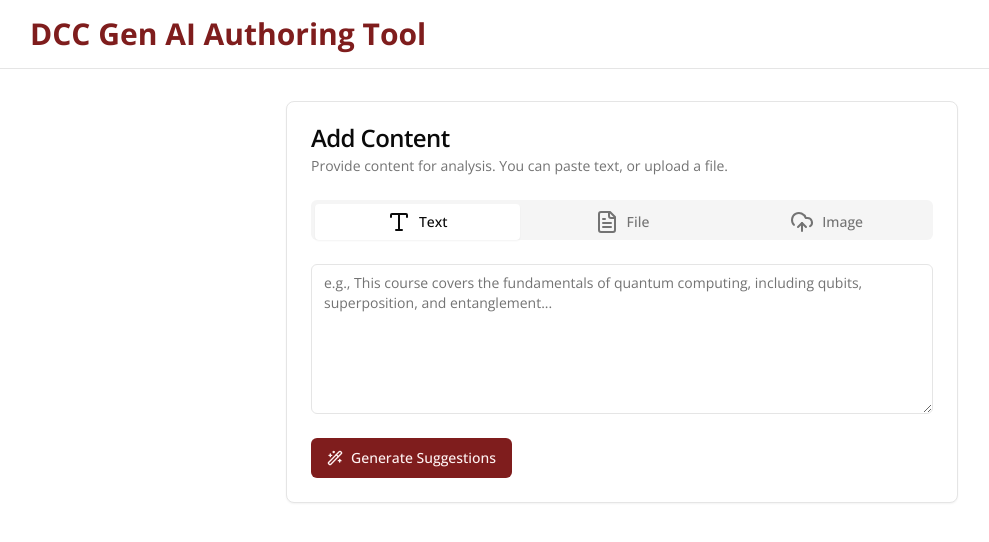
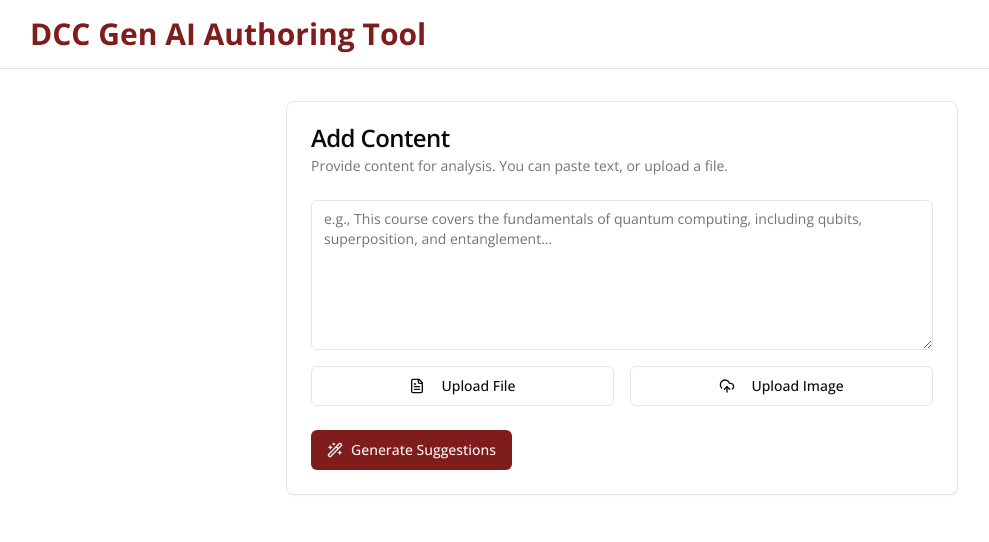
Before and after one commit to oneorigin-2-0/dcc-credential-co-writer, a Next.js app in the folder frontend/: page /genai in a window 1280 px wide. Shown: the top 542 px of the page, without its empty margins (18-1007 px from the left). Built offline with nearby package versions, Linux system fonts and the light colour scheme; what @genkit-ai/googleai, genkit would draw is missing.

Commit message:
Make the following changes:
,

Find this element:

  <Primitive.div rol

```diff
--- a/frontend/src/app/genai/page.tsx
+++ b/frontend/src/app/genai/page.tsx
@@ -160,13 +160,7 @@ export default function GenAIPage() {
                     </CardDescription>
                   </CardHeader>
                   <CardContent>
-                    <Tabs defaultValue="text">
-                      <TabsList className="grid w-full grid-cols-3">
-                        <TabsTrigger value="text"><Type className="mr-2"/>Text</TabsTrigger>
-                        <TabsTrigger value="file"><FileText className="mr-2"/>File</TabsTrigger>
-                        <TabsTrigger value="image"><UploadCloud className="mr-2"/>Image</TabsTrigger>
-                      </TabsList>
-                      <TabsContent value="text" className="pt-4">
+                    <div className="space-y-4">
                       <FormField
                         control={form.control}
                         name="content"
@@ -183,32 +177,17 @@ export default function GenAIPage() {
                           </FormItem>
                         )}
                       />
-                      </TabsContent>
-                      <TabsContent value="file" className="pt-4">
-                        <div className="flex items-center justify-center w-full">
-                            <label htmlFor="dropzone-file" className="flex flex-col items-center justify-center w-full h-40 border-2 border-dashed rounded-lg cursor-pointer bg-secondary/30 hover:bg-secondary/50">
-                                <div className="flex flex-col items-center justify-center pt-5 pb-6">
-                                    <UploadCloud className="w-8 h-8 mb-4 text-muted-foreground" />
-                                    <p className="mb-2 text-sm text-muted-foreground"><span className="font-semibold">Click to upload</span> or drag and drop</p>
-                                    <p className="text-xs text-muted-foreground">PDF, TXT, DOCX (MAX. 5MB)</p>
+                      <div className="flex items-center gap-4">
+                        <Button variant="outline" className="w-full" onClick={() => document.getElementById('file-upload')?.click()}>
+                          <FileText className="mr-2"/> Upload File
+                        </Button>
+                        <Input id="file-upload" type="file" className="hidden" />
+                        <Button variant="outline" className="w-full" onClick={() => document.getElementById('image-upload')?.click()}>
+                          <UploadCloud className="mr-2"/> Upload Image
+                        </Button>
+                        <Input id="image-upload" type="file" className="hidden" accept="image/*" />
                       </div>
-                                <Input id="dropzone-file" type="file" className="hidden" />
-                            </label>
                     </div>
-                      </TabsContent>
-                       <TabsContent value="image" className="pt-4">
-                         <div className="flex items-center justify-center w-full">
-                            <label htmlFor="image-upload" className="flex flex-col items-center justify-center w-full h-40 border-2 border-dashed rounded-lg cursor-pointer bg-secondary/30 hover:bg-secondary/50">
-                                <div className="flex flex-col items-center justify-center pt-5 pb-6">
-                                    <UploadCloud className="w-8 h-8 mb-4 text-muted-foreground" />
-                                    <p className="mb-2 text-sm text-muted-foreground"><span className="font-semibold">Click to upload</span> or drag and drop</p>
-                                    <p className="text-xs text-muted-foreground">PNG, JPG, GIF (MAX. 2MB)</p>
-                                </div>
-                                <Input id="image-upload" type="file" className="hidden" accept="image/*" />
-                            </label>
-                        </div>
-                      </TabsContent>
-                    </Tabs>
                   </CardContent>
                   <CardFooter>
                     <Button onClick={handleGenerate} disabled={isGenerating}>
```
Lines whose indentation alone changed are shown as unchanged.
